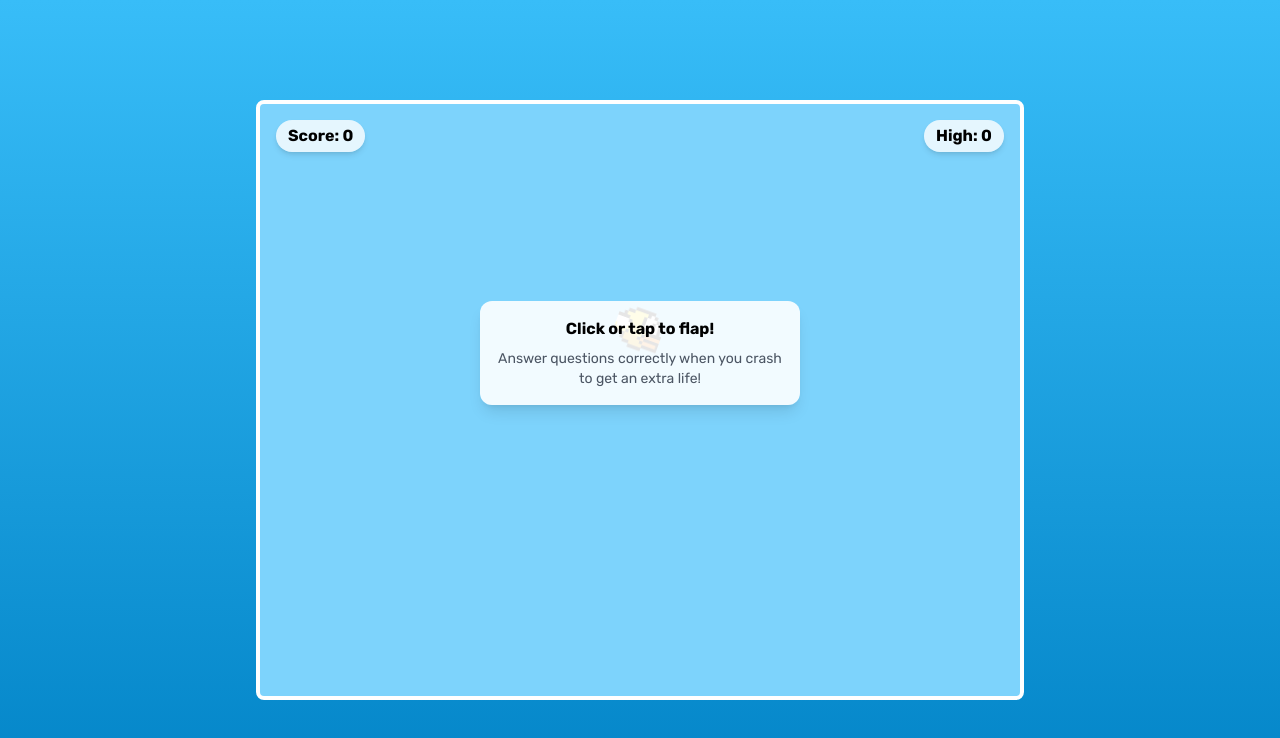
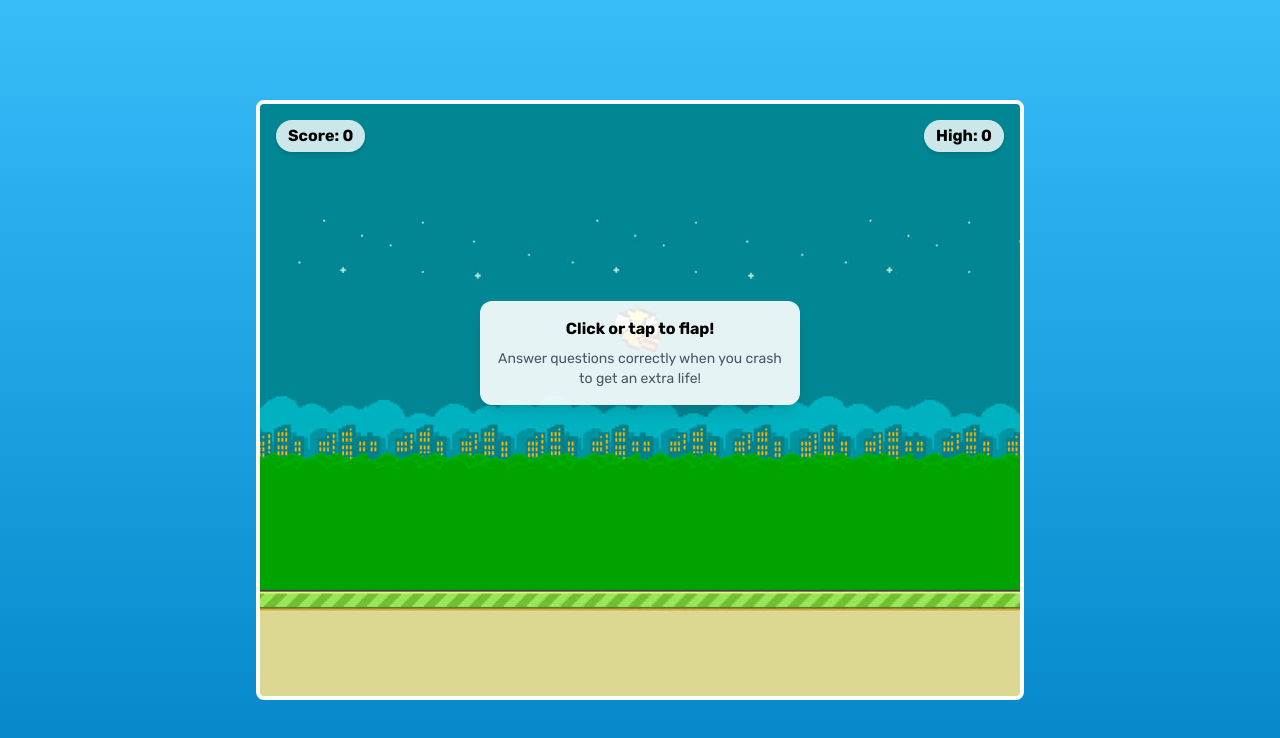
Before and after one commit to TartejBrothers/Flappy-Bird-Learn, a React (Vite) app: page / in a window 1280 px wide. Both pictures are taken after a click on the button "START GAME". Shown: the top 738 px of the page. Built offline with nearby package versions, Linux system fonts and the light colour scheme.

Commit message:
Added: Bg

```diff
--- a/src/components/Game.tsx
+++ b/src/components/Game.tsx
@@ -5,6 +5,7 @@ import { getRandomQuestion } from "../data/questions";
 import QuestionModal from "./QuestionModal";
 import { Question } from "../types";
 import BirdImage from "../images/bird.png";
+import "../styles/Game.css"; // Assuming you have a CSS file for styles
 // Constants
 const GRAVITY = 5;
 const JUMP_HEIGHT = 60;
@@ -152,7 +153,7 @@ const Game: React.FC = () => {
   return (
     <div
       ref={gameContainerRef}
-      className="relative w-full max-w-3xl h-[600px] bg-sky-300 overflow-hidden rounded-lg border-4 border-white"
+      className="relative w-full max-w-3xl h-[600px] gamecontainer overflow-hidden rounded-lg border-4 border-white "
       onClick={handleJump}
       tabIndex={0}
       onKeyDown={(e) => e.key === " " && handleJump()}
@@ -184,7 +185,7 @@ const Game: React.FC = () => {
       {pipes.map((pipe, idx) => (
         <React.Fragment key={idx}>
           <div
-            className="absolute bg-green-500 border-2 border-green-700"
+            className="absolute bg-green-500 border-4 border-green-700"
             style={{
               left: `${pipe.x}px`,
               top: 0,
@@ -193,7 +194,7 @@ const Game: React.FC = () => {
             }}
           />
           <div
-            className="absolute bg-green-500 border-2 border-green-700"
+            className="absolute bg-green-500 border-4 border-green-700"
             style={{
               left: `${pipe.x}px`,
               top: pipe.y + PIPE_GAP,
--- /dev/null
+++ b/src/styles/Game.css
@@ -0,0 +1,6 @@
+.gamecontainer {
+  background-image: url(../images/bg.jpg);
+  background-size: cover;
+  background-repeat: no-repeat;
+  background-position: center;
+}
```
